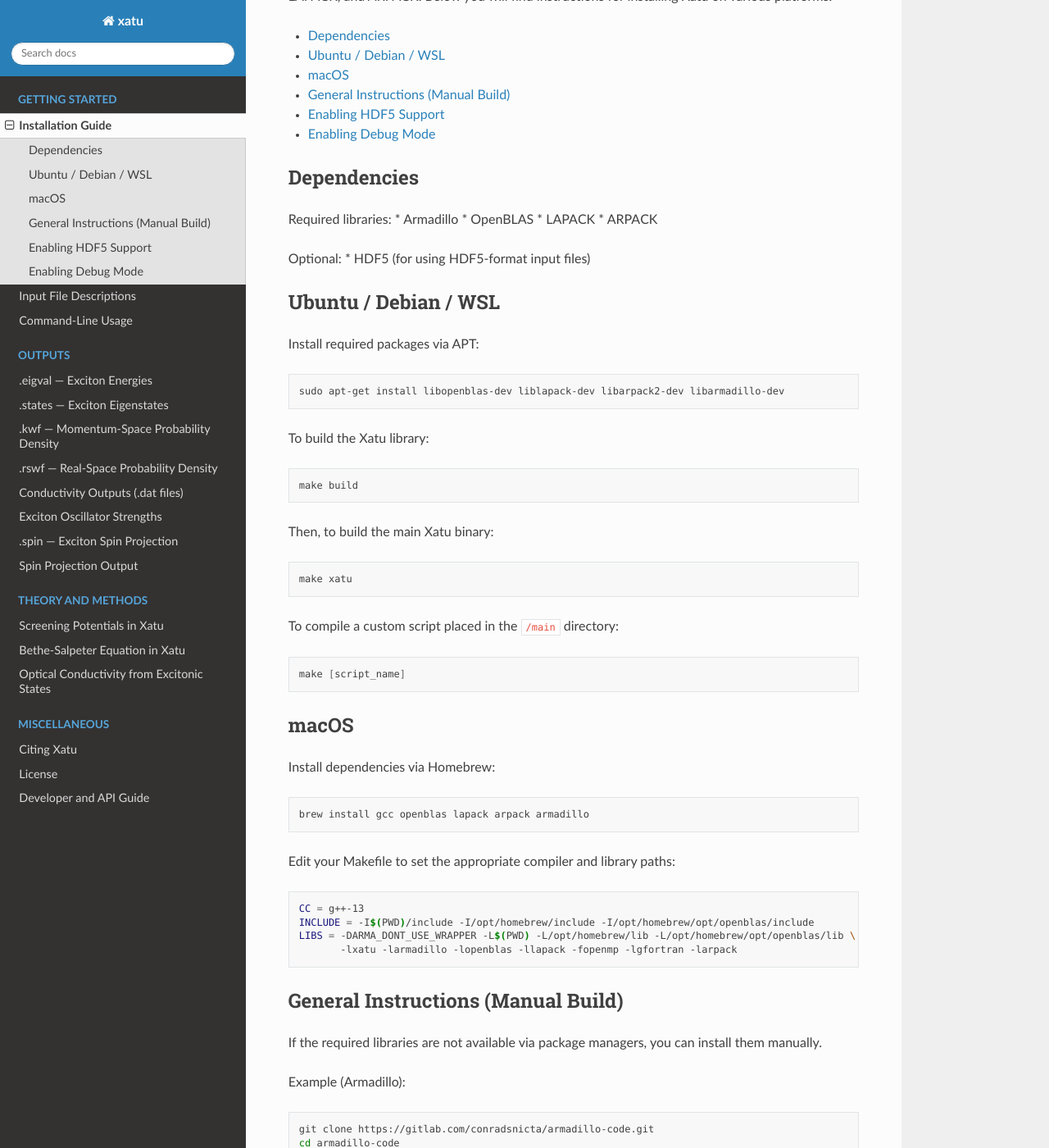
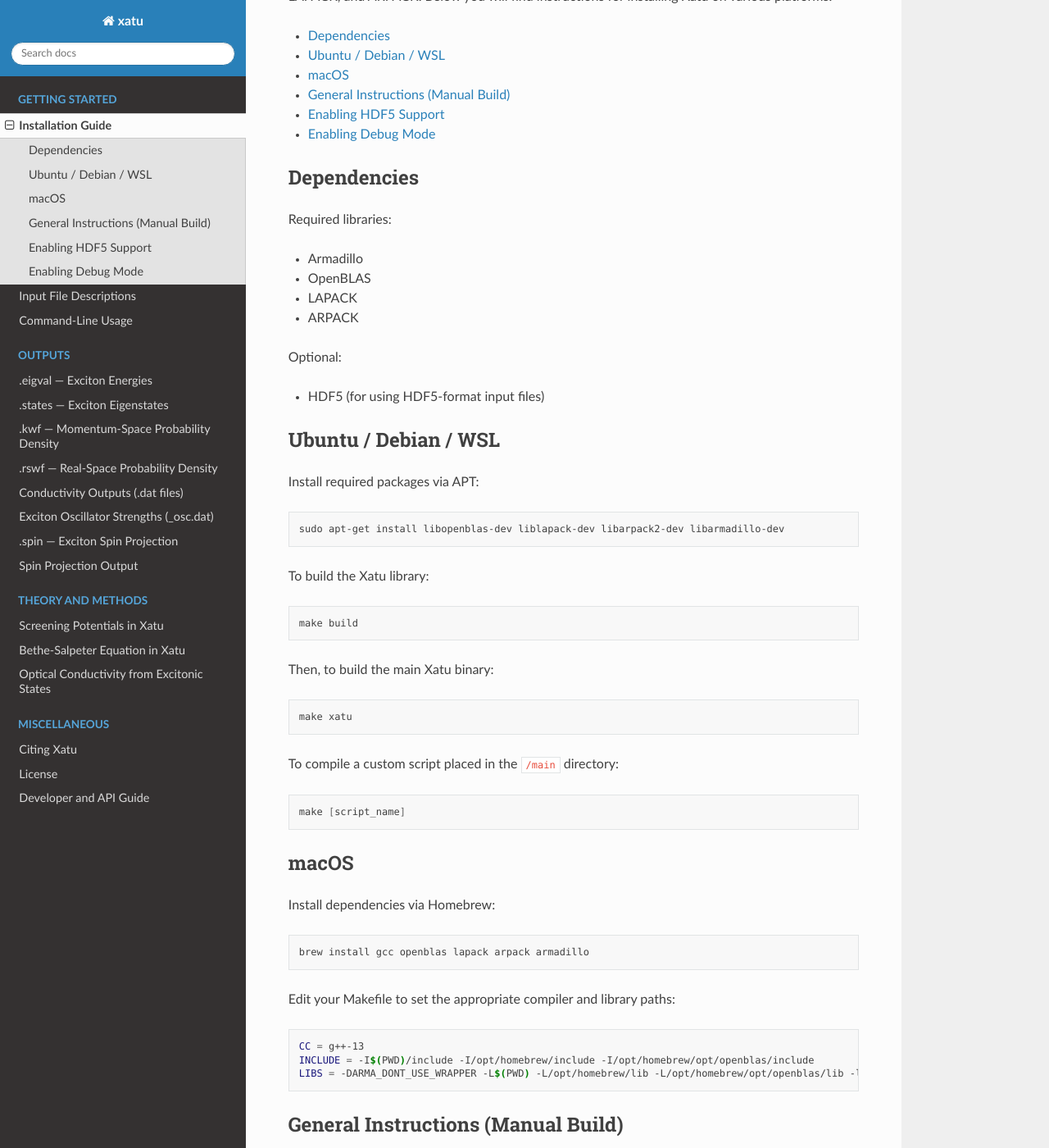
Before and after one commit to xatu-code/xatu-documentation, a Sphinx documentation site: the page built from docs/source/installation.rst, in a window 1280 px wide and 1400 px high, scrolled down 200 px. Shown: the whole window at 82% size. Built offline with Sphinx 7.4.7 and the Read the Docs theme 3.1.0, drawn with Linux system fonts in a browser that asks for light colours; pages that are not in the unit, such as notebooks, are missing from menus.

Commit message:
minodr fixes

```diff
--- a/docs/source/installation.rst
+++ b/docs/source/installation.rst
@@ -11,12 +11,14 @@
 Dependencies
 ============
 Required libraries:
+
 * Armadillo
 * OpenBLAS
 * LAPACK
 * ARPACK
 
 Optional:
+
 * HDF5 (for using HDF5-format input files)
 
 Ubuntu / Debian / WSL
@@ -61,8 +63,7 @@
 
    CC = g++-13
    INCLUDE = -I$(PWD)/include -I/opt/homebrew/include -I/opt/homebrew/opt/openblas/include
-   LIBS = -DARMA_DONT_USE_WRAPPER -L$(PWD) -L/opt/homebrew/lib -L/opt/homebrew/opt/openblas/lib \
-          -lxatu -larmadillo -lopenblas -llapack -fopenmp -lgfortran -larpack
+   LIBS = -DARMA_DONT_USE_WRAPPER -L$(PWD) -L/opt/homebrew/lib -L/opt/homebrew/opt/openblas/lib -lxatu -larmadillo -lopenblas -llapack -fopenmp -lgfortran -larpack
 
 General Instructions (Manual Build)
 ===================================
--- a/docs/source/outputs/conductivity.rst
+++ b/docs/source/outputs/conductivity.rst
@@ -40,4 +40,4 @@
 
 For oscillator strengths used in the excitonic conductivity calculation, see:
 
-:doc:`../methods/oscillator_strengths`
+:doc:`./oscillator_strengths`
```
Also changed, not shown: docs/source/outputs/oscillator_strengths.rst (+4 -4 lines).
